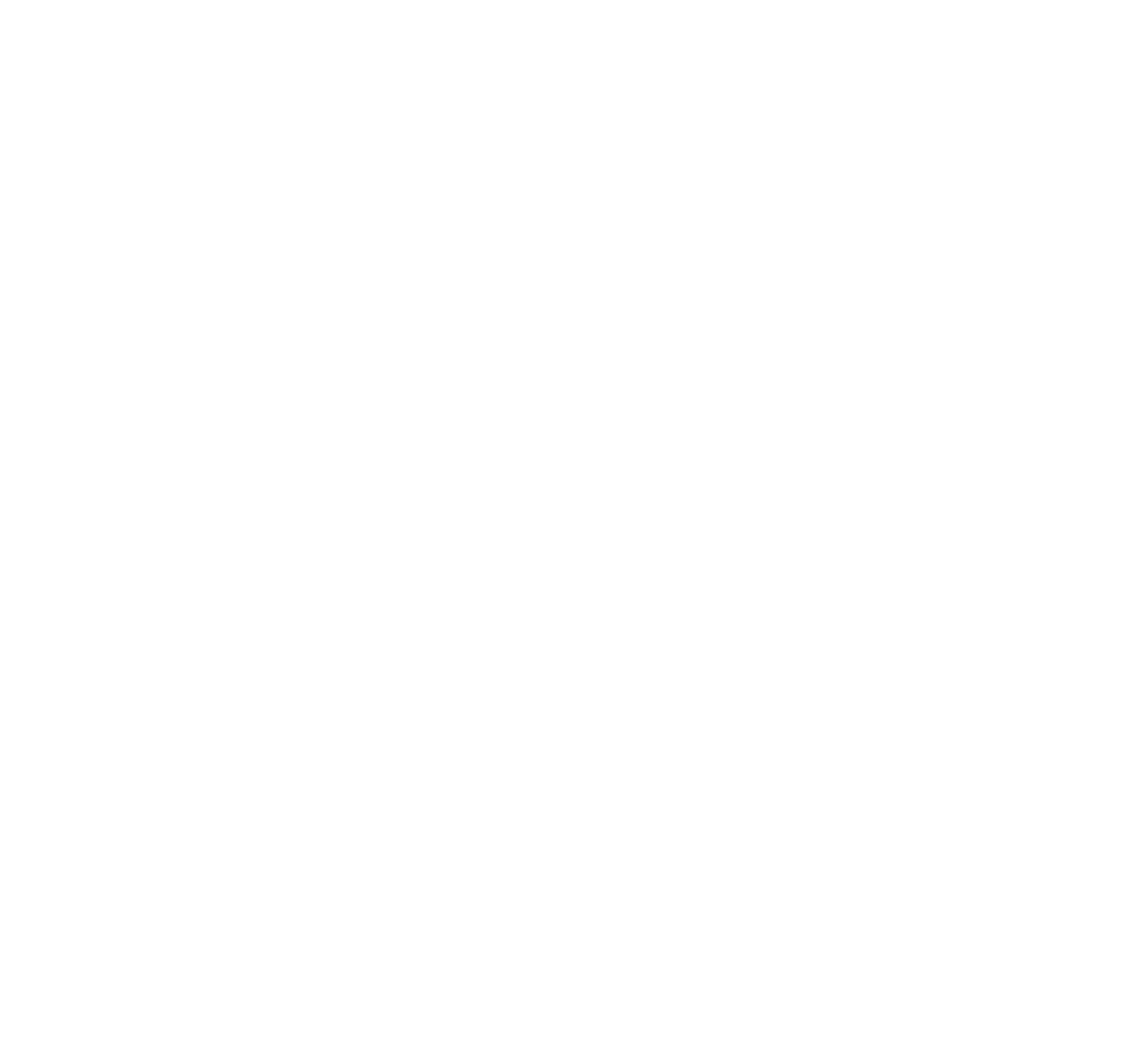
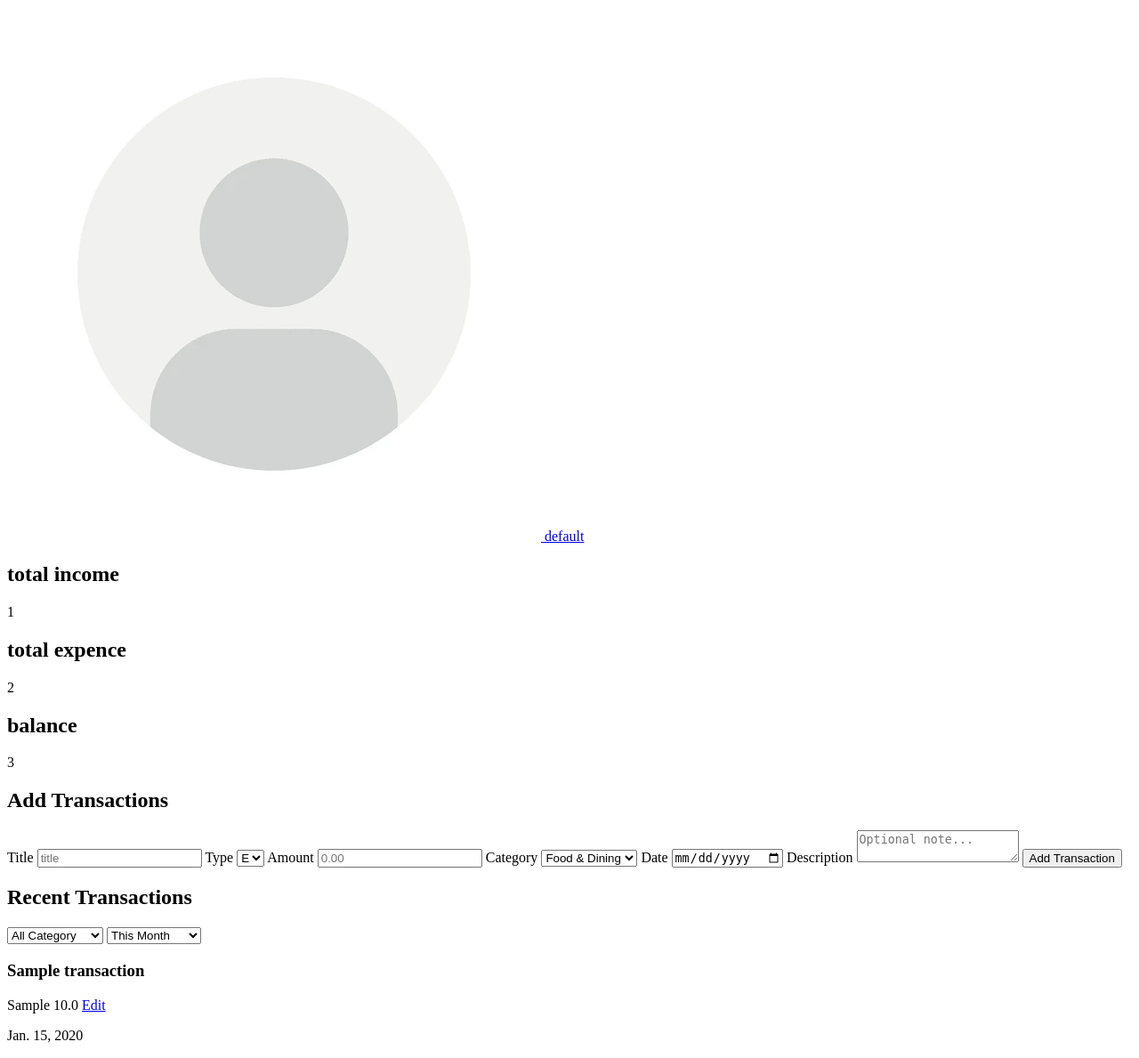
Before and after one commit to rahulrameshm0/Budget-Tracking-System, a Django app: page /home/ in a window 1280 px wide. Before the commit the page is empty. Shown: the whole page at 89% size. Before the commit the page ends 800 px from the top, so only its background shows below. Run offline with Django 5.2, Linux system fonts and the light colour scheme; a user stored in the database is signed in; tables that the repository leaves empty hold one stand-in row (values such as "Sample post").

Commit message:
updated the edit section, added add_transaction on views and currently working home section

```diff
--- a/expenceTracker/models.py
+++ b/expenceTracker/models.py
@@ -11,6 +11,8 @@ class Account(models.Model):
 
 class Transactions(models.Model):
     user = models.ForeignKey(User, on_delete=models.CASCADE, null=True)
-    title = models.CharField(max_length=150)
+    title = models.CharField(max_length=150, default='untitle')
+    category = models.CharField(max_length=150)
     amount = models.FloatField()
     date = models.DateField()
+    description = models.TextField(max_length=150, default='No description')
--- a/expenceTracker/urls.py
+++ b/expenceTracker/urls.py
@@ -4,6 +4,7 @@ urlpatterns = [
     path('', views.sign_in, name='sign_in'),
     path('sign_up/', views.sign_up, name='sign_up'),
     path('logout/', views.sign_out, name='sign_out'),
-    path('edit/<int:id>',views.edit_transactions, name='edit'),
-    path('home/',views.home_page, name='home')
+    path('edit/<int:id>/',views.edit_transactions, name='edit'),
+    path('home/',views.home_page, name='home'),
+    path('add/', views.add_transactions, name='add')
 ]
--- a/expenceTracker/views.py
+++ b/expenceTracker/views.py
@@ -3,6 +3,7 @@ from django.contrib.auth.models import User
 from . models import Transactions
 from django.contrib import messages
 from django.contrib.auth import authenticate, login,logout
+from django.contrib.auth.decorators import login_required
 # Create your views here.
 def sign_in(request):
     if request.method == "POST":
@@ -53,18 +54,41 @@ def sign_out(request):
 def edit_transactions(request, id):
     error_handle = get_object_or_404(Transactions, id=id)
     if request.method == "POST":
-        transactions = request.POST.get('transactions')
+        title = request.POST.get('title')
         amount  = request.POST.get('amount')
         date = request.POST.get('date')
+        description = request.POST.get('description')
 
-        error_handle.transaction = transactions
+        error_handle.transaction = title
         error_handle.amount = amount
         error_handle.date = date
+        error_handle.description = description
 
         error_handle.save()
         return redirect('home')
-    return render(request, 'edit.transaction.html', {'edit-transaction':error_handle})
+    return render(request, 'edit-transactions.html', {'edit_transaction':error_handle})
 
+def add_transactions(request):
+    if request.method == "POST":
+        try:
+            category =  request.POST['category']
+            amount = request.POST['amount']
+            date = request.POST['date']
+            title = request.POST['title']
+            new_transaction = Transactions(
+                user = request.user,
+                title = title,
+                category = category,
+                amount = amount,
+                date = date
+            )
+            new_transaction.save()
+            return redirect('home')
+        except (ValueError, KeyError):
+            messages.error(request, 'please enter valid date format')
+            return redirect('home')
+
+@login_required(login_url='login')
 def home_page(request):
     homepage = Transactions.objects.filter(user = request.user)
     return render(request, 'home-page.html', {'home':homepage})
--- a/templates/home-page.html
+++ b/templates/home-page.html
@@ -1,3 +1,4 @@
+{% load static %}
 <!DOCTYPE html>
 <html lang="en">
 <head>
@@ -6,6 +7,119 @@
     <title>Home</title>
 </head>
 <body>
+    <nav>
+        <div class="navbar">
+            <div class="user-profile">
+                <a href="#">
+                    <img src="{% static 'images/profile.webp' %}" alt="profile-img">
+                    <span><a href="#">default</a></span>
+                </a>
+            </div>
+        </div>
+    </nav>
 
+    <main>
+        <section class="section-1">
+           <div class="summary-cards">
+                <div class="card">
+                    <h1>total income</h1>
+                    <span class="amount">1</span>
+                </div>
+
+                <div class="card">
+                    <h1>total expence</h1>
+                    <span class="amount">2</span>
+                </div>
+
+                <div class="card">
+                    <h1>balance</h1>
+                    <span class="amount">3</span>
+                </div>
+            </div>
+        </section>
+
+        <aside>
+            <h2>Add Transactions</h2>
+            <div class="add-transaction">
+                <form action="{% url 'add' %}" method="POST">
+                    {% csrf_token %}
+                    <label for="">Title</label>
+                    <input type="text" name="title" id="title" placeholder="title" required>
+                    <label for="">Type</label>
+                    <select name="type" id="type">
+                        <option value="Expense">E</option>
+                        <option value="Income">I</option>
+                    </select>
+
+                    <label for="">Amount</label>
+                    <input type="number" name="amount" id="amount" placeholder="0.00" required>
+
+                    <label for="">Category</label>
+                    <select name="category" id="category">
+                        <option value="Food & Dining">Food & Dining</option>
+                        <option value="Transprotation">Transprotation</option>
+                        <option value="Shopping">Shopping</option>
+                        <option value="Entertainment">Entertainment</option>
+                        <option value="bills & utilities">bills & utilities</option>
+                        <option value="Healthcare">Healthcare</option>
+                        <option value="salary">salary</option>
+                        <option value="freelance">freelance</option>
+                        <option value="Investment">Investment</option>
+                        <!-- <option value=""></option> -->
+                    </select>
+
+                    <label for="">Date</label>
+                    <input type="date" name="date" id="date" placeholder="Date" required>
+
+                    <label for="">Description</label>
+                    <textarea name="description" id="description" placeholder="Optional note..."></textarea>
+
+                    <button type="submit">Add Transaction</button>
+                </form>
+            </div>
+        </aside>
+
+        <section class="section-2">
+            <div class="transaction-lists">
+                <h2>Recent Transactions</h2>
+                <span>
+                    <select name="all-category" id="all-category">
+                        <option value="all-catogery">All Category</option>
+                        <option value="Food & Dining">Food & Dining</option>
+                        <option value="Transprotation">Transprotation</option>
+                        <option value="Shopping">Shopping</option>
+                        <option value="Entertainment">Entertainment</option>
+                        <option value="bills & utilities">bills & utilities</option>
+                        <option value="Healthcare">Healthcare</option>
+                        <option value="salary">salary</option>
+                        <option value="freelance">freelance</option>
+                        <option value="Investment">Investment</option>
+                    </select>
+                </span>
+                <span>
+                    <select name="this-month" id="this-month">
+                        <option value="This Month">This Month</option>
+                        <option value="Last Month">Last Month</option>
+                        <option value="Last 3 Months">Last 3 Months</option>
+                        <option value="This Year">This Year</option>
+                    </select>
+                </span>
+            </div>
+
+            {% if home %}
+                {% for i in home %}
+                <div class="transaction-item">
+                    <h3>{{i.title}}</h3>
+                    <span>{{i.category}}</span>
+                    <span>{{i.amount}}</span>
+                    <a href="{% url 'edit' i.id %}">Edit</a>
+                    <p>{{i.date}}</p>
+                </div>
+                    {% endfor %}
+            {% else %}
+                <p>No transactions found</p>
+            {% endif %}
+        </section>
+    </main>
 </body>
 </html>
```
Also changed, not shown: templates/edit-transactions.html (+6 -4 lines), expenceTracker/migrations/0003_transactions_description.py (added), expenceTracker/migrations/0004_rename_title_transactions_category_and_more.py (added), expenceTracker/migrations/0005_transactions_title.py (added), static/images/profile.webp (added).
